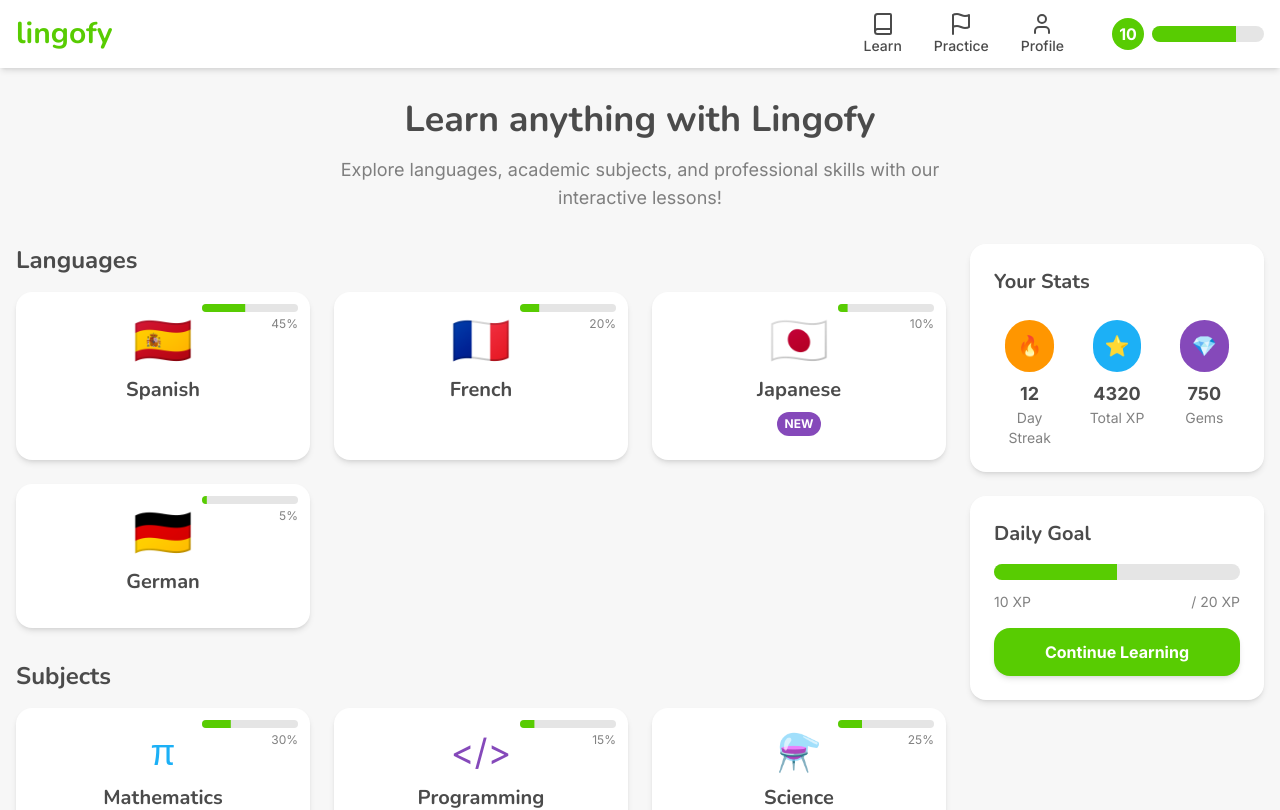
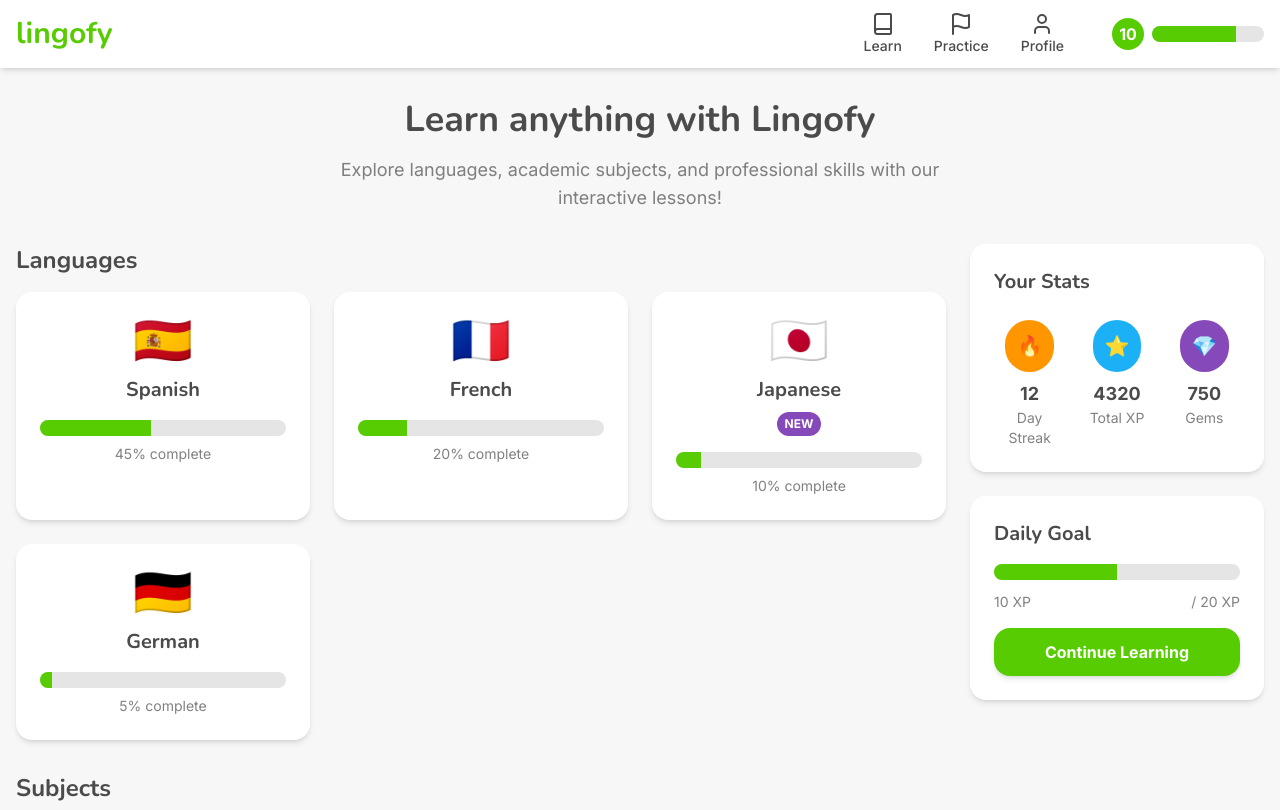
Before and after one commit to abdullojony/lingofy-54259c62, a React (Vite) app: page / in a window 1280 px wide. Shown: the top 810 px of the page. Built offline with nearby package versions, Linux system fonts and the light colour scheme.

Commit message:
Reverted to commit 28904dffd5e16d18b6ee9c31fc73f8a0c21eb8fc

```diff
--- a/src/components/CourseCard.tsx
+++ b/src/components/CourseCard.tsx
@@ -1,8 +1,7 @@
 
 import React from 'react';
 import { useNavigate } from 'react-router-dom';
-import { BookOpen } from 'lucide-react';
-import { Progress } from './ui/progress';
+import { BookOpen, Video, List } from 'lucide-react';
 
 interface CourseCardProps {
   id: number;
@@ -51,24 +50,26 @@ const CourseCard: React.FC<CourseCardProps> = ({
   return (
     <div
       onClick={handleClick}
-      className="duo-card cursor-pointer flex flex-col items-center relative"
+      className="duo-card cursor-pointer flex flex-col items-center"
     >
-      {/* Progress bar in top right corner */}
-      <div className="absolute top-3 right-3 flex flex-col items-end">
-        <Progress value={progress} className="w-24 h-2 mb-1" />
-        <p className="text-xs text-duolingo-dark/70">
-          {progress}%
-        </p>
-      </div>
-
       {renderIcon()}
       <h3 className="text-xl font-bold mb-2">{name}</h3>
 
       {isNew && (
-        <span className="bg-duolingo-purple text-white text-xs font-bold px-2 py-1 rounded-full">
+        <span className="bg-duolingo-purple text-white text-xs font-bold px-2 py-1 rounded-full mb-2">
           NEW
         </span>
       )}
+
+      <div className="w-full duo-progress mt-2">
+        <div
+          className="duo-progress-bar"
+          style={{ width: `${progress}%` }}
+        ></div>
+      </div>
+      <p className="text-sm text-duolingo-dark/70 mt-2">
+        {progress}% complete
+      </p>
     </div>
   );
 };
--- a/src/components/ui/progress.tsx
+++ b/src/components/ui/progress.tsx
@@ -1,4 +1,3 @@
-
 import * as React from "react"
 import * as ProgressPrimitive from "@radix-ui/react-progress"
 
@@ -11,13 +10,13 @@ const Progress = React.forwardRef<
   <ProgressPrimitive.Root
     ref={ref}
     className={cn(
-      "relative h-2 w-full overflow-hidden rounded-full bg-duolingo-gray",
+      "relative h-4 w-full overflow-hidden rounded-full bg-secondary",
       className
     )}
     {...props}
   >
     <ProgressPrimitive.Indicator
-      className="h-full w-full flex-1 bg-duolingo-green transition-all"
+      className="h-full w-full flex-1 bg-primary transition-all"
       style={{ transform: `translateX(-${100 - (value || 0)}%)` }}
     />
   </ProgressPrimitive.Root>
```
